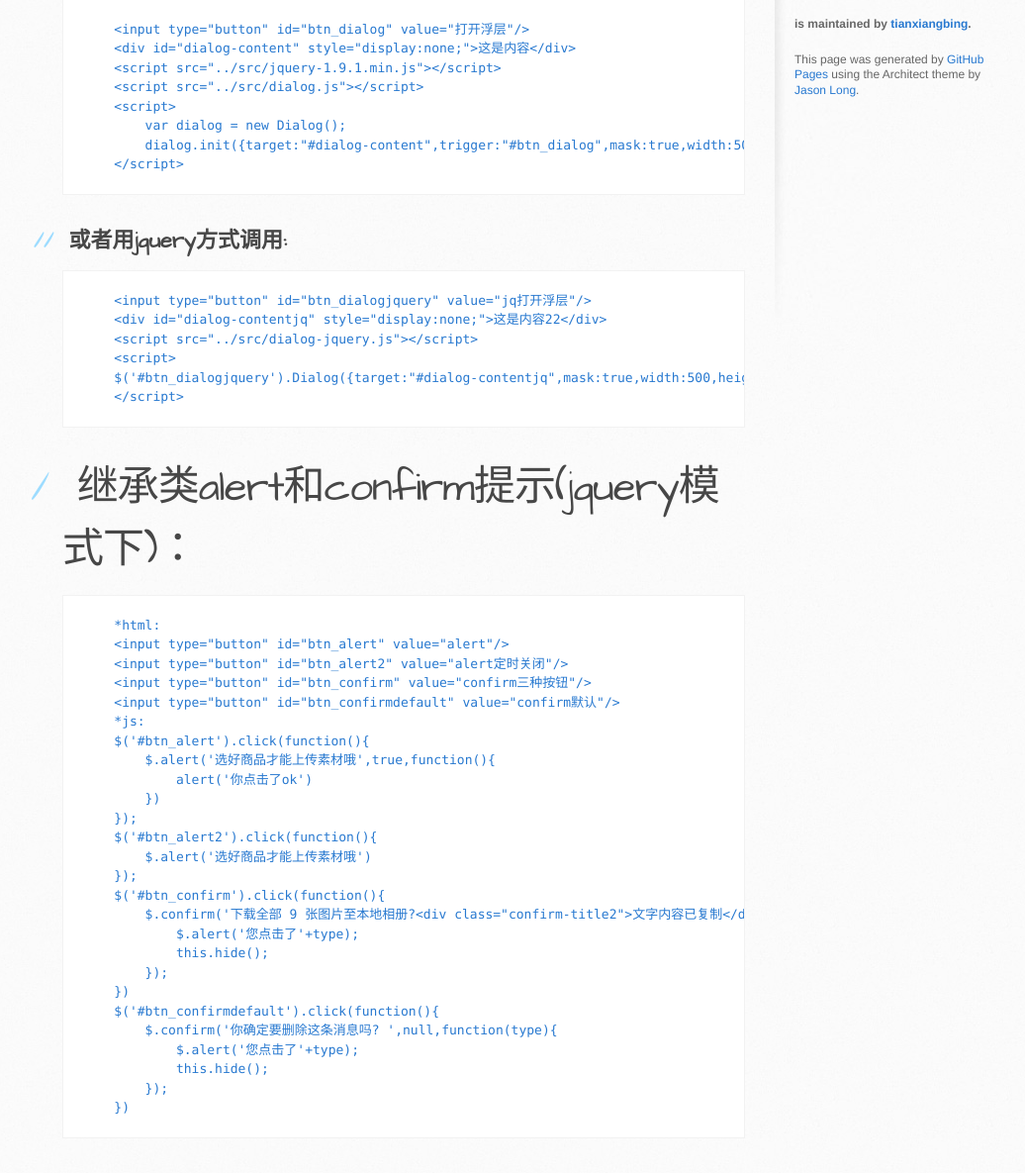
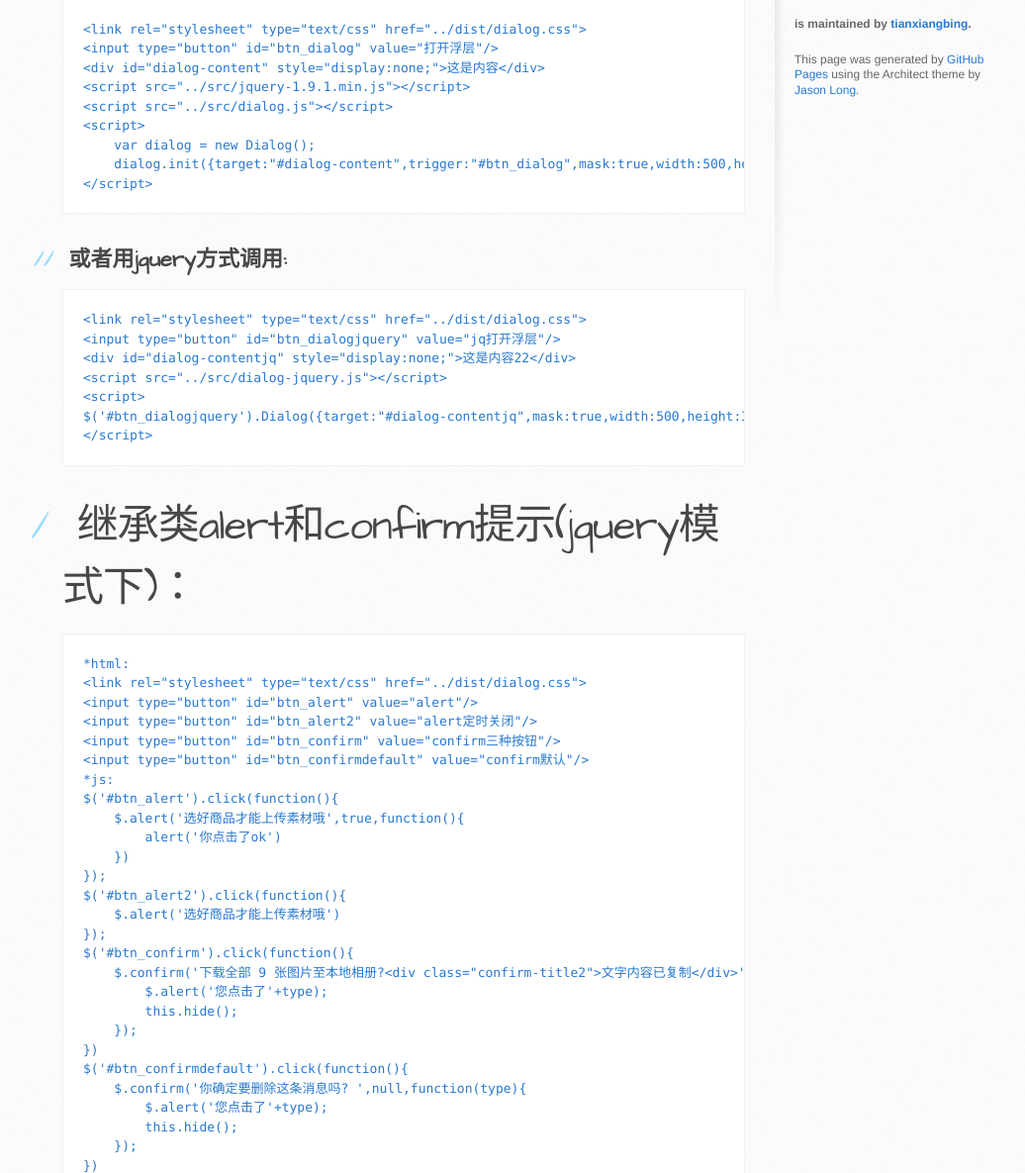
Before and after one commit to tianxiangbing/dialog, a plain HTML site: page index.html in a window 1280 px wide. Shown: the part 415-1600 px from the top of the page at 99% size, without its empty margins (107-1143 px from the left). Drawn offline with Linux system fonts and the light colour scheme.

```diff
--- a/index.html
+++ b/index.html
@@ -37,7 +37,8 @@
 <h1>
 <a id="用法" class="anchor" href="#%E7%94%A8%E6%B3%95" aria-hidden="true"><span class="octicon octicon-link"></span></a>用法</h1>
 
-<pre><code>    &lt;input type="button" id="btn_dialog" value="打开浮层"/&gt;
+<pre><code>&lt;link rel="stylesheet" type="text/css" href="../dist/dialog.css"&gt;
+&lt;input type="button" id="btn_dialog" value="打开浮层"/&gt;
 &lt;div id="dialog-content" style="display:none;"&gt;这是内容&lt;/div&gt;
 &lt;script src="../src/jquery-1.9.1.min.js"&gt;&lt;/script&gt;
 &lt;script src="../src/dialog.js"&gt;&lt;/script&gt;
@@ -50,7 +51,8 @@
 <h2>
 <a id="或者用jquery方式调用" class="anchor" href="#%E6%88%96%E8%80%85%E7%94%A8jquery%E6%96%B9%E5%BC%8F%E8%B0%83%E7%94%A8" aria-hidden="true"><span class="octicon octicon-link"></span></a>或者用jquery方式调用:</h2>
 
-<pre><code>    &lt;input type="button" id="btn_dialogjquery" value="jq打开浮层"/&gt;
+<pre><code>&lt;link rel="stylesheet" type="text/css" href="../dist/dialog.css"&gt;
+&lt;input type="button" id="btn_dialogjquery" value="jq打开浮层"/&gt;
 &lt;div id="dialog-contentjq" style="display:none;"&gt;这是内容22&lt;/div&gt;
 &lt;script src="../src/dialog-jquery.js"&gt;&lt;/script&gt;
 &lt;script&gt;
@@ -61,7 +63,8 @@
 <h1>
 <a id="继承类alert和confirm提示jquery模式下" class="anchor" href="#%E7%BB%A7%E6%89%BF%E7%B1%BBalert%E5%92%8Cconfirm%E6%8F%90%E7%A4%BAjquery%E6%A8%A1%E5%BC%8F%E4%B8%8B" aria-hidden="true"><span class="octicon octicon-link"></span></a>继承类alert和confirm提示(jquery模式下)：</h1>
 
-<pre><code>    *html:
+<pre><code>*html:
+&lt;link rel="stylesheet" type="text/css" href="../dist/dialog.css"&gt;
 &lt;input type="button" id="btn_alert" value="alert"/&gt;
 &lt;input type="button" id="btn_alert2" value="alert定时关闭"/&gt;
 &lt;input type="button" id="btn_confirm" value="confirm三种按钮"/&gt;
```
Also changed, not shown: params.json (+1 -1 lines). Lines whose indentation alone changed are shown as unchanged.
